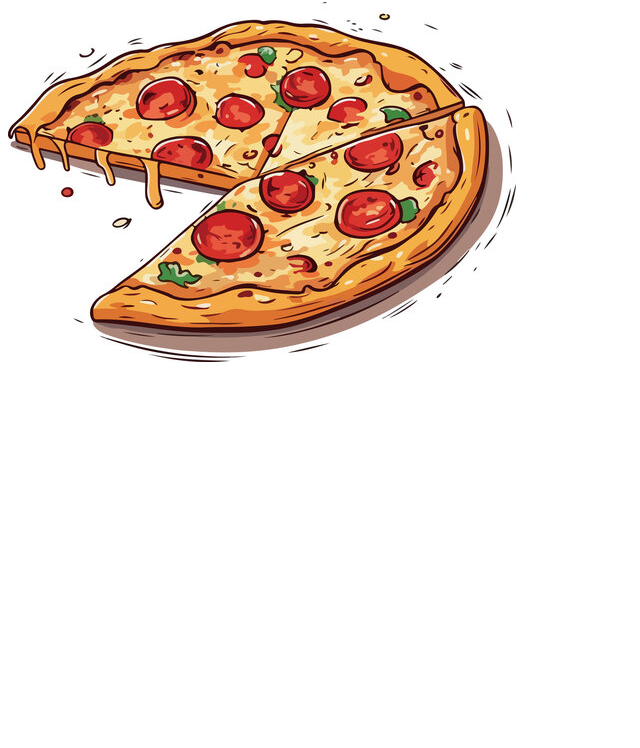
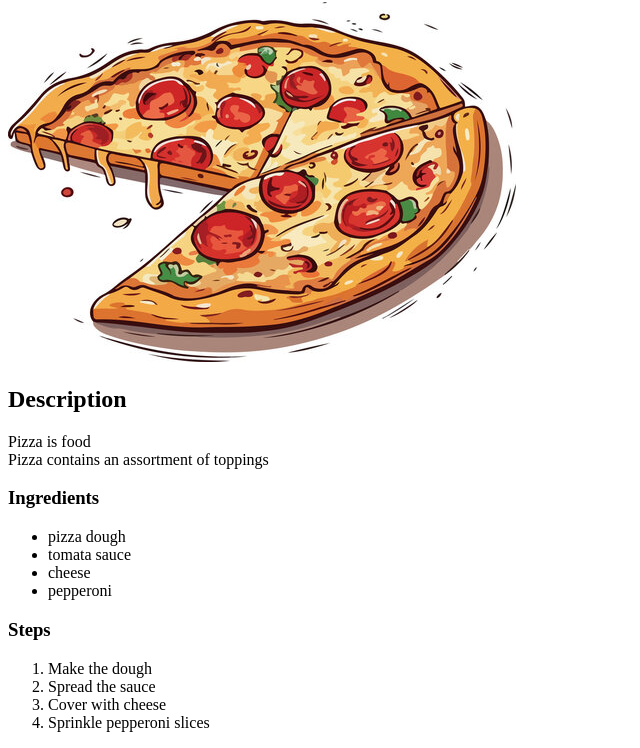
Before and after one commit to pdlub/odin-recipes, a plain HTML site: page recipes/pizza.html in a window 1280 px wide. Shown: the part 78-826 px from the top of the page, without its empty margins (0-640 px from the left). Before the commit the page ends 800 px from the top, so only its background shows below. Drawn offline with Linux system fonts and the light colour scheme.

Commit message:
Complete pizza.html

```diff
--- a/recipes/pizza.html
+++ b/recipes/pizza.html
@@ -8,6 +8,24 @@
 <body>
     <h1>Pizza</h1>
     <img src="pizza pic.jpg" alt=""pizza image>
-
+    <h2>Description</h2>
+    <p>
+        Pizza is food <br>
+        Pizza contains an assortment of toppings
+    </p>
+    <h3>Ingredients</h3>
+    <ul>
+        <li>pizza dough</li>
+        <li>tomata sauce</li>
+        <li>cheese</li>
+        <li>pepperoni</li>
+    </ul>
+    <h3>Steps</h3>
+    <ol>
+        <li>Make the dough</li>
+        <li>Spread the sauce</li>
+        <li>Cover with cheese</li>
+        <li>Sprinkle pepperoni slices</li>
+    </ol>
 </body>
 </html>
```
